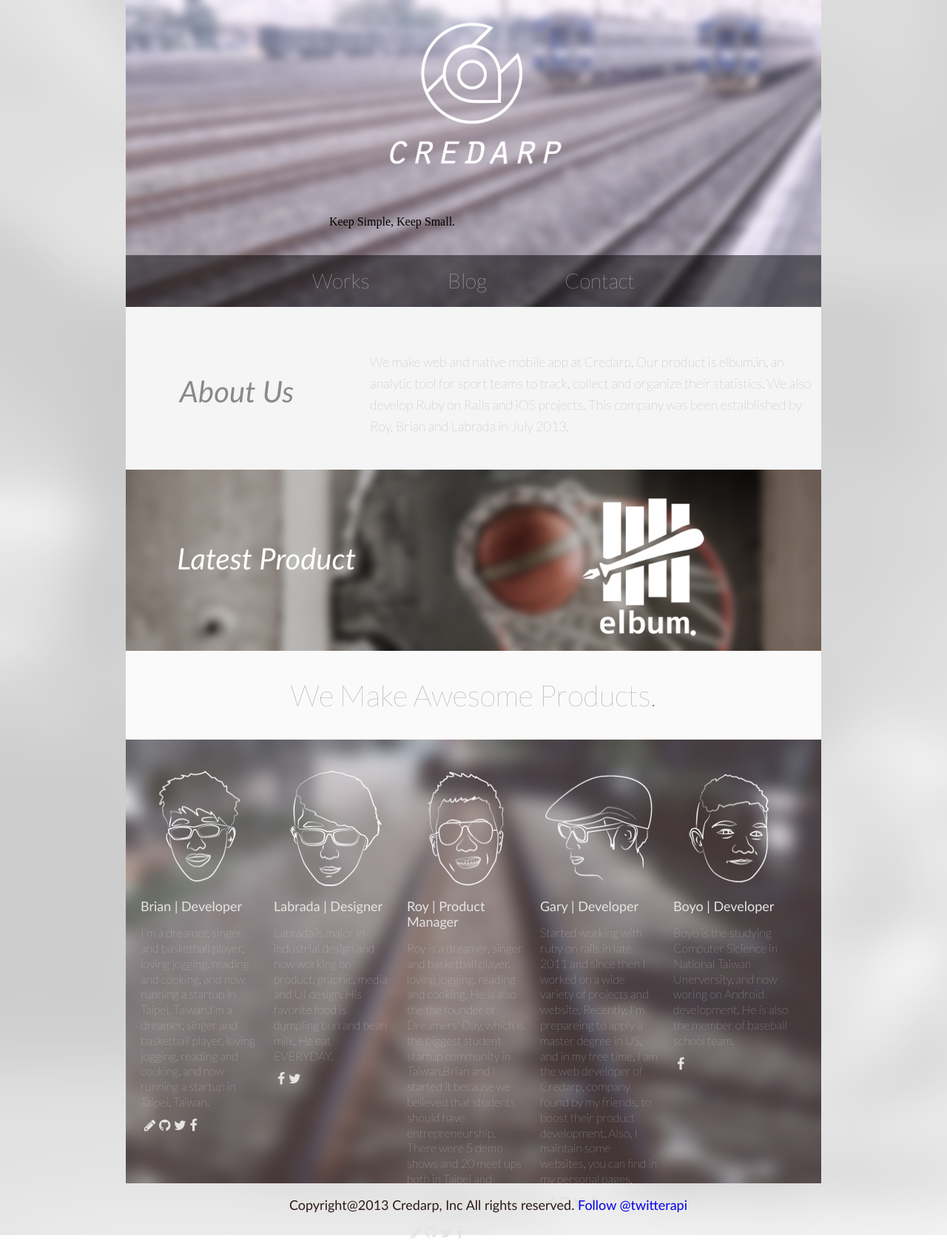
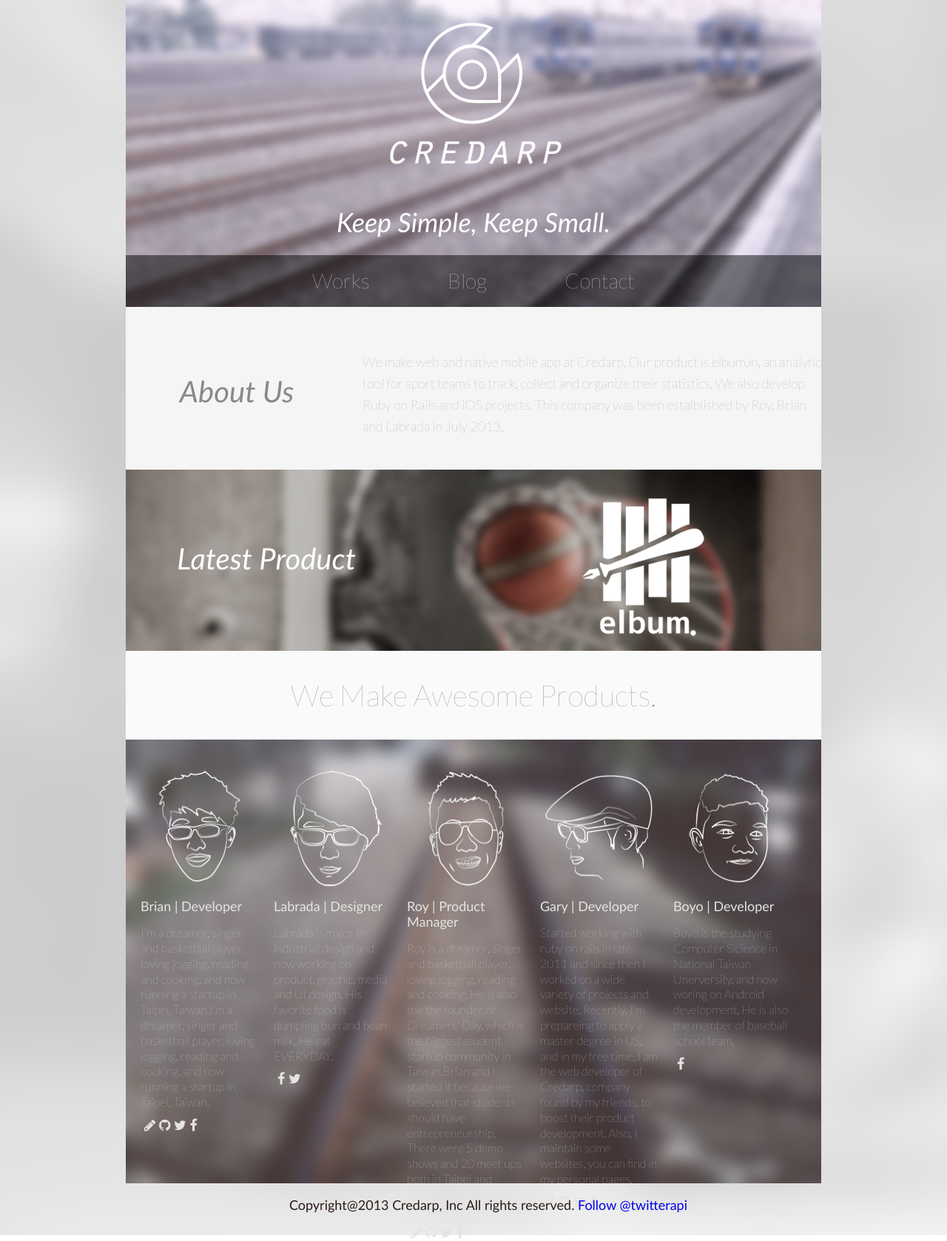
Before and after one commit to roykunglin/credarp, a Jekyll site: the page built from index.html, in a window 1280 px wide. Shown: the whole page at 74% size. Built offline with Jekyll 4.4.1, drawn with Linux system fonts in a browser that asks for light colours; nearby versions of some CDN libraries; Markdown is read by kramdown in place of the engine named in the settings; the list of posts is cut into pages by our own code; comment, search, counter and statistics services are not loaded.

Commit message:
Compile 過後的 css files.

```diff
--- a/css/screen.css
+++ b/css/screen.css
@@ -7,7 +7,7 @@ a {
   text-decoration: none;
 }
 
-/* line 17, ../../../.rvm/gems/ruby-2.0.0-p247/gems/compass-0.12.2/frameworks/compass/stylesheets/compass/reset/_utilities.scss */
+/* line 17, ../../../../.rvm/gems/ruby-2.0.0-p247/gems/compass-0.12.2/frameworks/compass/stylesheets/compass/reset/_utilities.scss */
 html, body, div, span, applet, object, iframe,
 h1, h2, h3, h4, h5, h6, p, blockquote, pre,
 a, abbr, acronym, address, big, cite, code,
@@ -29,261 +29,243 @@ time, mark, audio, video {
   vertical-align: baseline;
 }
 
-/* line 22, ../../../.rvm/gems/ruby-2.0.0-p247/gems/compass-0.12.2/frameworks/compass/stylesheets/compass/reset/_utilities.scss */
+/* line 22, ../../../../.rvm/gems/ruby-2.0.0-p247/gems/compass-0.12.2/frameworks/compass/stylesheets/compass/reset/_utilities.scss */
 html {
   line-height: 1;
 }
 
-/* line 24, ../../../.rvm/gems/ruby-2.0.0-p247/gems/compass-0.12.2/frameworks/compass/stylesheets/compass/reset/_utilities.scss */
+/* line 24, ../../../../.rvm/gems/ruby-2.0.0-p247/gems/compass-0.12.2/frameworks/compass/stylesheets/compass/reset/_utilities.scss */
 ol, ul {
   list-style: none;
 }
 
-/* line 26, ../../../.rvm/gems/ruby-2.0.0-p247/gems/compass-0.12.2/frameworks/compass/stylesheets/compass/reset/_utilities.scss */
+/* line 26, ../../../../.rvm/gems/ruby-2.0.0-p247/gems/compass-0.12.2/frameworks/compass/stylesheets/compass/reset/_utilities.scss */
 table {
   border-collapse: collapse;
   border-spacing: 0;
 }
 
-/* line 28, ../../../.rvm/gems/ruby-2.0.0-p247/gems/compass-0.12.2/frameworks/compass/stylesheets/compass/reset/_utilities.scss */
+/* line 28, ../../../../.rvm/gems/ruby-2.0.0-p247/gems/compass-0.12.2/frameworks/compass/stylesheets/compass/reset/_utilities.scss */
 caption, th, td {
   text-align: left;
   font-weight: normal;
   vertical-align: middle;
 }
 
-/* line 30, ../../../.rvm/gems/ruby-2.0.0-p247/gems/compass-0.12.2/frameworks/compass/stylesheets/compass/reset/_utilities.scss */
+/* line 30, ../../../../.rvm/gems/ruby-2.0.0-p247/gems/compass-0.12.2/frameworks/compass/stylesheets/compass/reset/_utilities.scss */
 q, blockquote {
   quotes: none;
 }
-/* line 103, ../../../.rvm/gems/ruby-2.0.0-p247/gems/compass-0.12.2/frameworks/compass/stylesheets/compass/reset/_utilities.scss */
+/* line 103, ../../../../.rvm/gems/ruby-2.0.0-p247/gems/compass-0.12.2/frameworks/compass/stylesheets/compass/reset/_utilities.scss */
 q:before, q:after, blockquote:before, blockquote:after {
   content: "";
   content: none;
 }
 
-/* line 32, ../../../.rvm/gems/ruby-2.0.0-p247/gems/compass-0.12.2/frameworks/compass/stylesheets/compass/reset/_utilities.scss */
+/* line 32, ../../../../.rvm/gems/ruby-2.0.0-p247/gems/compass-0.12.2/frameworks/compass/stylesheets/compass/reset/_utilities.scss */
 a img {
   border: none;
 }
 
-/* line 116, ../../../.rvm/gems/ruby-2.0.0-p247/gems/compass-0.12.2/frameworks/compass/stylesheets/compass/reset/_utilities.scss */
+/* line 116, ../../../../.rvm/gems/ruby-2.0.0-p247/gems/compass-0.12.2/frameworks/compass/stylesheets/compass/reset/_utilities.scss */
 article, aside, details, figcaption, figure, footer, header, hgroup, menu, nav, section, summary {
   display: block;
 }
 
 /* line 2, ../_sass/main.scss */
 html {
-  background-image: url('../images/background.png?1382689442');
-  background-repeat: no-repeat;
-  background-position: top left;
   -webkit-background-size: cover;
   -moz-background-size: cover;
   -o-background-size: cover;
   background-size: cover;
+  background-position: top left;
+  background-image: url('../images/background.png?1382697718');
+  background-repeat: no-repeat;
 }
 
-/* line 10, ../_sass/main.scss */
-.intro span {
-  color: white;
-  font-size: 36px;
-  font-family: "optima";
-  font-style: italic;
-  margin-left: 30%;
-}
-
-/* line 18, ../_sass/main.scss */
+/* line 11, ../_sass/main.scss */
 .header {
-  background-image: url('../images/credarp.png?1382684637');
-  background-repeat: no-repeat;
-  background-position: top left;
   -webkit-background-size: cover;
   -moz-background-size: cover;
   -o-background-size: cover;
   background-size: cover;
+  text-align: center;
+  background-position: top left;
+  background-image: url('../images/credarp.png?1382697338');
+  background-repeat: no-repeat;
 }
-/* line 25, ../_sass/main.scss */
+/* line 19, ../_sass/main.scss */
 .header .logo {
   position: relative;
-  width: 256px;
-  margin-top: 20px;
-  margin-left: 50%;
-  margin-right: 50%;
   left: -128px;
   display: inline-block;
+  margin-top: 20px;
+  margin-right: 50%;
+  margin-left: 50%;
+  width: 256px;
 }
-/* line 34, ../_sass/main.scss */
+/* line 28, ../_sass/main.scss */
 .header .intro {
-  width: 720px;
-  height: 90px;
-  text-align: center;
+  color: white;
+  font-style: italic;
+  font-size: 36px;
+  font-family: "optima";
   line-height: 90px;
 }
-/* line 40, ../_sass/main.scss */
+/* line 35, ../_sass/main.scss */
 .header .menu {
+  margin: 0px;
   height: 70px;
   background-color: rgba(0, 0, 0, 0.5);
-  margin: 0px;
   font-size: 28px;
   font-family: 'Lato', sans-serif;
 }
-/* line 46, ../_sass/main.scss */
-.header .menu a {
-  color: white;
-  text-decoration: none;
-  filter: progid:DXImageTransform.Microsoft.Alpha(Opacity=100);
-  opacity: 1;
-}
-/* line 50, ../_sass/main.scss */
-.header .menu a:hover {
-  color: white;
-  border-bottom: 1px solid;
-  text-decoration: none;
-  filter: progid:DXImageTransform.Microsoft.Alpha(Opacity=100);
-  opacity: 1;
-}
-/* line 57, ../_sass/main.scss */
+/* line 41, ../_sass/main.scss */
 .header .menu ul {
   list-style: none;
-  margin: 0 auto;
-  text-align: center;
 }
-/* line 61, ../_sass/main.scss */
+/* line 43, ../_sass/main.scss */
 .header .menu ul li {
   display: inline-block;
   margin: 20px 50px;
 }
+/* line 46, ../_sass/main.scss */
+.header .menu ul li a {
+  filter: progid:DXImageTransform.Microsoft.Alpha(Opacity=100);
+  opacity: 1;
+  color: white;
+  text-decoration: none;
+}
+/* line 50, ../_sass/main.scss */
+.header .menu ul li a:hover {
+  border-bottom: 1px solid;
+}
 
-/* line 69, ../_sass/main.scss */
+/* line 59, ../_sass/main.scss */
 .about {
   height: 220px;
+  background: #f5f5f5;
   color: #898989;
   line-height: 1.8em;
-  background: #f5f5f5;
+}
+
+/* line 66, ../_sass/main.scss */
+.about-title {
+  margin-top: 100px;
+  height: 250px;
+  vertical-align: middle;
+  text-align: center;
+  font-style: italic;
+  font-size: 40px;
+  font-family: "optima";
 }
 
 /* line 76, ../_sass/main.scss */
-.about-title {
-  height: 250px;
-  font-family: "optima";
-  font-size: 40px;
-  text-align: center;
-}
-/* line 81, ../_sass/main.scss */
-.about-title p {
-  vertical-align: middle;
-  margin-top: 100px;
-  font-style: italic;
-}
-
-/* line 88, ../_sass/main.scss */
 .about-us {
   height: 250px;
   font-family: 'Lato', sans-serif;
 }
-/* line 91, ../_sass/main.scss */
+/* line 79, ../_sass/main.scss */
 .about-us p {
+  margin: 60px auto;
   font-size: 18px;
-  width: 600px;
-  margin: 60px auto;
 }
 
-/* line 98, ../_sass/main.scss */
+/* line 85, ../_sass/main.scss */
 .product {
   height: 245px;
   background-image: url(../images/elbumproduct.png);
 }
 
-/* line 103, ../_sass/main.scss */
+/* line 90, ../_sass/main.scss */
 .product-img {
   height: 245px;
 }
-/* line 105, ../_sass/main.scss */
+/* line 92, ../_sass/main.scss */
 .product-img img {
   width: 200px;
   height: 200px;
 }
 
-/* line 111, ../_sass/main.scss */
+/* line 98, ../_sass/main.scss */
 .productimg {
   margin: 30px 0 0 200px;
 }
 
-/* line 115, ../_sass/main.scss */
+/* line 102, ../_sass/main.scss */
 .product-info {
   height: 245px;
+  color: white;
+  text-align: center;
+  font-size: 40px;
   font-family: "optima";
-  font-size: 40px;
-  text-align: center;
-  color: white;
 }
-/* line 121, ../_sass/main.scss */
+/* line 108, ../_sass/main.scss */
 .product-info p {
+  margin-top: 100px;
   vertical-align: middle;
-  margin-top: 100px;
   font-style: italic;
 }
 
-/* line 128, ../_sass/main.scss */
+/* line 115, ../_sass/main.scss */
 .team_title {
   height: 120px;
+  background: #fafafa;
+  color: #898989;
+  text-align: center;
   font-size: 40px;
-  color: #898989;
   font-family: 'Lato', sans-serif;
-  text-align: center;
-  background: #fafafa;
 }
 
-/* line 137, ../_sass/main.scss */
+/* line 124, ../_sass/main.scss */
 .about-team {
   padding: 40px;
 }
 
-/* line 141, ../_sass/main.scss */
+/* line 128, ../_sass/main.scss */
 .team {
   height: 600px;
   background-image: url(../images/team_member.jpg);
 }
-/* line 144, ../_sass/main.scss */
+/* line 131, ../_sass/main.scss */
 .team img {
+  margin-left: 0;
   width: 160px;
   height: 160px;
-  margin-left: 0;
 }
 
-/* line 151, ../_sass/main.scss */
+/* line 138, ../_sass/main.scss */
 .works {
+  margin: 30px 0 30px 0;
   font-family: "optima";
-  margin: 30px 0 30px 0;
 }
-/* line 154, ../_sass/main.scss */
+/* line 141, ../_sass/main.scss */
 .works .work-info {
-  margin: 30px 0 0 100px;
+  padding: 30px 0 0 0;
 }
-/* line 156, ../_sass/main.scss */
+/* line 143, ../_sass/main.scss */
 .works .work-info h2 {
   font-size: 42px;
 }
-/* line 159, ../_sass/main.scss */
+/* line 146, ../_sass/main.scss */
 .works .work-info p {
   margin-top: 10px;
   font-size: 18px;
-  width: 280px;
   line-height: 20px;
 }
-/* line 165, ../_sass/main.scss */
+/* line 151, ../_sass/main.scss */
 .works .work-info a {
+  color: gray;
   font-size: 16px;
-  color: gray;
 }
-/* line 170, ../_sass/main.scss */
+/* line 156, ../_sass/main.scss */
 .works .work-img {
   margin: 0 0 0 20px;
   width: 300px;
   height: 250px;
 }
 
-/* line 177, ../_sass/main.scss */
+/* line 163, ../_sass/main.scss */
 .member {
   margin: 40px 0 0 30px;
   height: 560px;
@@ -291,100 +273,100 @@ html {
   font-family: "optima";
   line-height: 1.3em;
 }
-/* line 183, ../_sass/main.scss */
+/* line 169, ../_sass/main.scss */
 .member a {
   color: #E5E4E2;
   font-size: 18px;
 }
-/* line 186, ../_sass/main.scss */
+/* line 172, ../_sass/main.scss */
 .member a:hover {
   color: silver;
 }
-/* line 190, ../_sass/main.scss */
+/* line 176, ../_sass/main.scss */
 .member .member-title {
   margin: 15px 0 15px 0;
   font-size: 18px;
 }
-/* line 195, ../_sass/main.scss */
+/* line 181, ../_sass/main.scss */
 .member .member-bio {
   font-size: 16px;
   font-family: 'Lato', sans-serif;
 }
-/* line 200, ../_sass/main.scss */
+/* line 186, ../_sass/main.scss */
 .member .member-link {
   margin: 10px 5px 0 5px;
 }
 
-/* line 206, ../_sass/main.scss */
+/* line 191, ../_sass/main.scss */
 .wufoo {
   margin-top: 20px;
 }
 
-/* line 211, ../_sass/main.scss */
+/* line 196, ../_sass/main.scss */
 .contact-info p {
+  margin: 20px 0 0 50px;
+  width: 190px;
   color: #2B1B17;
+  font-size: 20px;
   font-family: "optima";
   line-height: 1.5em;
-  font-size: 20px;
-  width: 190px;
-  margin: 20px 0 0 50px;
 }
 
-/* line 221, ../_sass/main.scss */
+/* line 206, ../_sass/main.scss */
 .footer {
+  margin: 20px auto;
   height: 30px;
-  margin: 20px auto;
+  color: #2B1B17;
   text-align: center;
-  color: #2B1B17;
+  font-size: 18px;
   font-family: "optima";
-  font-size: 18px;
 }
 
-/* line 2, ../_sass/blog.scss */
+/* line 1, ../_sass/blog.scss */
 .blog-page {
   margin-top: 20px;
 }
 
-/* line 7, ../_sass/blog.scss */
+/* line 5, ../_sass/blog.scss */
 .blog-post {
   margin: 30px 0 0 0;
 }
 
-/* line 15, ../_sass/blog.scss */
+/* line 10, ../_sass/blog.scss */
 .blog-date p {
   font-family: 'Lato', sans-serif;
   font-size: 32px;
   color: #2B1B17;
 }
 
-/* line 23, ../_sass/blog.scss */
+/* line 18, ../_sass/blog.scss */
 .blog-card {
   border-bottom: 1px dashed gray;
   padding-bottom: 20px;
   font-family: "optima";
 }
-/* line 27, ../_sass/blog.scss */
+/* line 22, ../_sass/blog.scss */
 .blog-card .blog-title {
   margin-bottom: 20px;
 }
-/* line 29, ../_sass/blog.scss */
+/* line 24, ../_sass/blog.scss */
 .blog-card .blog-title h2 {
   font-family: "SketchBlock-Bold", sans-serif;
   font-size: 36px;
   font-style: bold;
 }
-/* line 34, ../_sass/blog.scss */
+/* line 29, ../_sass/blog.scss */
 .blog-card .blog-title a {
   text-decoration: none;
   color: #463E3F;
 }
-/* line 40, ../_sass/blog.scss */
+/* line 35, ../_sass/blog.scss */
 .blog-card .blog-content p {
   font-size: 16px;
   line-height: 1.5em;
   margin: 10px 0;
 }
-/* line 45, ../_sass/blog.scss */
+/* line 40, ../_sass/blog.scss */
 .blog-card .blog-content a {
   color: #0099cb;
 }
```
Also changed, not shown: css/blog.css (+9 -9 lines), css/main.css (+90 -108 lines).
